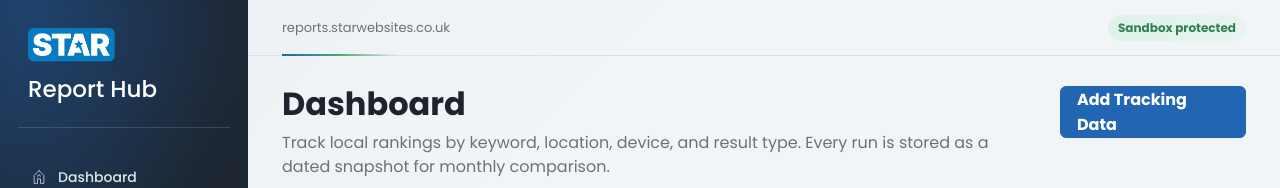
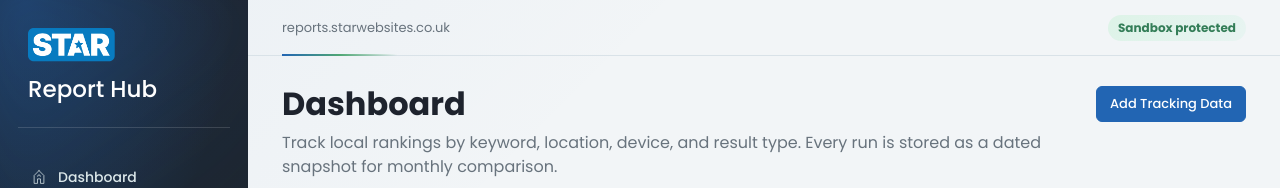
Before and after one commit to evie-stars/reports, a Next.js app: page / in a window 1280 px wide. Shown: the top 188 px of the page. Built offline with nearby package versions, Linux system fonts and the light colour scheme; no server answers; the database is empty.

Commit message:
Slim primary button styling

```diff
--- a/src/app/globals.css
+++ b/src/app/globals.css
@@ -333,15 +333,17 @@ main {
   display: inline-flex;
   align-items: center;
   justify-content: center;
-  min-height: 42px;
+  min-height: 36px;
   border: 1px solid var(--accent);
   border-radius: 6px;
   background: var(--light-blue);
   color: white;
   cursor: pointer;
-  padding: 0 16px;
-  font-weight: 700;
+  padding: 0 13px;
+  font-size: 13px;
+  font-weight: 500;
   transition: background 150ms ease, border-color 150ms ease, transform 150ms ease;
+  white-space: nowrap;
 }
 
 .button:hover {
```
